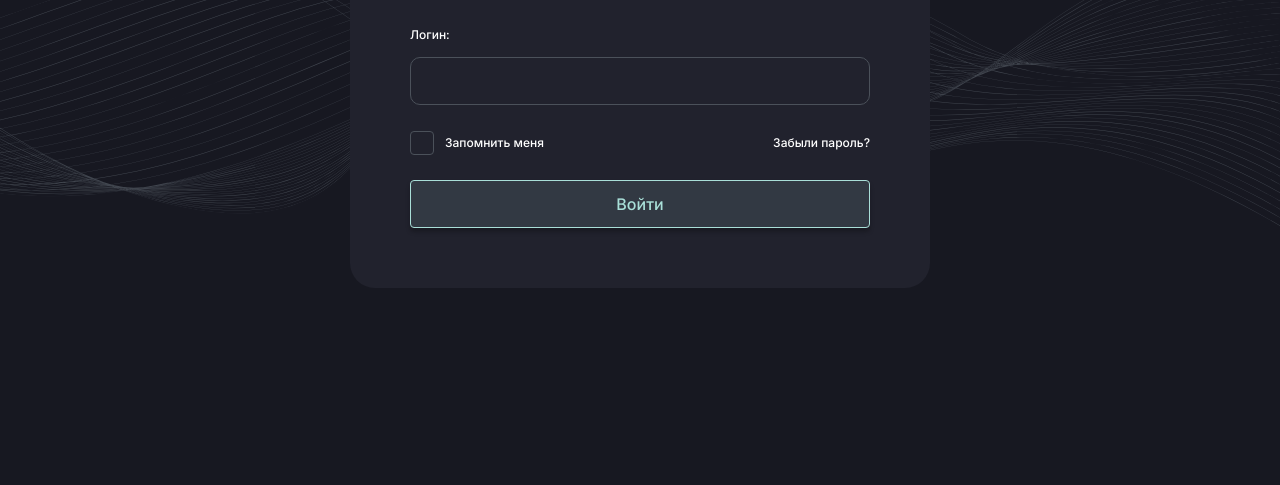
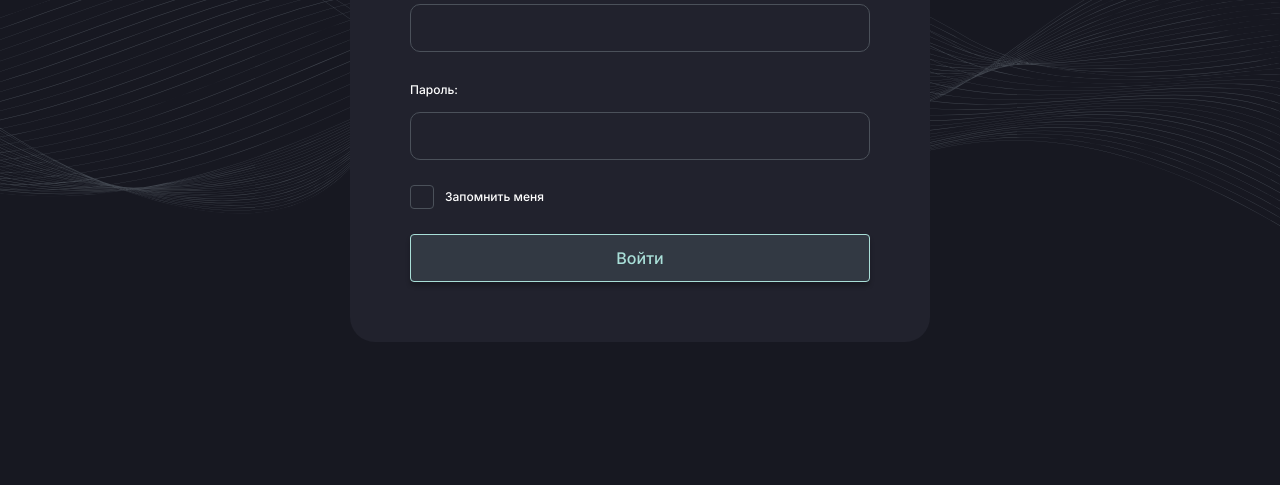
Before and after one commit to deorfeal/SitesDwnl, a plain HTML site: page entrance.html in a window 1280 px wide. Shown: the part 315-800 px from the top of the page. Drawn offline with nearby package versions, Linux system fonts and the light colour scheme.

Commit message:
Add files via upload

```diff
--- a/entrance.html
+++ b/entrance.html
@@ -31,7 +31,13 @@
                                 <label class="entrance-form__box-text" for="">
                                     Логин:
                                 </label>
-                                <input class="entrance-form__box-input" type="text">
+                                <input class="entrance-form__box-input" type="email">
+                            </div>
+                            <div class="entrance-form__box">
+                                <label class="entrance-form__box-text" for="">
+                                    Пароль:
+                                </label>
+                                <input class="entrance-form__box-input" type="email">
                             </div>
                             <div class="entrance-form__row">
                                 <div class="entrance-form__row-checkbox checkbox">
@@ -41,9 +47,6 @@
                                         <span class="checkmark"></span>
                                     </label>
                                 </div>
-                                <a class="entrance-form__row-link" href="#">
-                                    Забыли пароль?
-                                </a>
                             </div>
                             <button class="entrance-form__button btn" type="submit">
                                 Войти
```
Also changed, not shown: js/main.min.js (+1 -1 lines).
